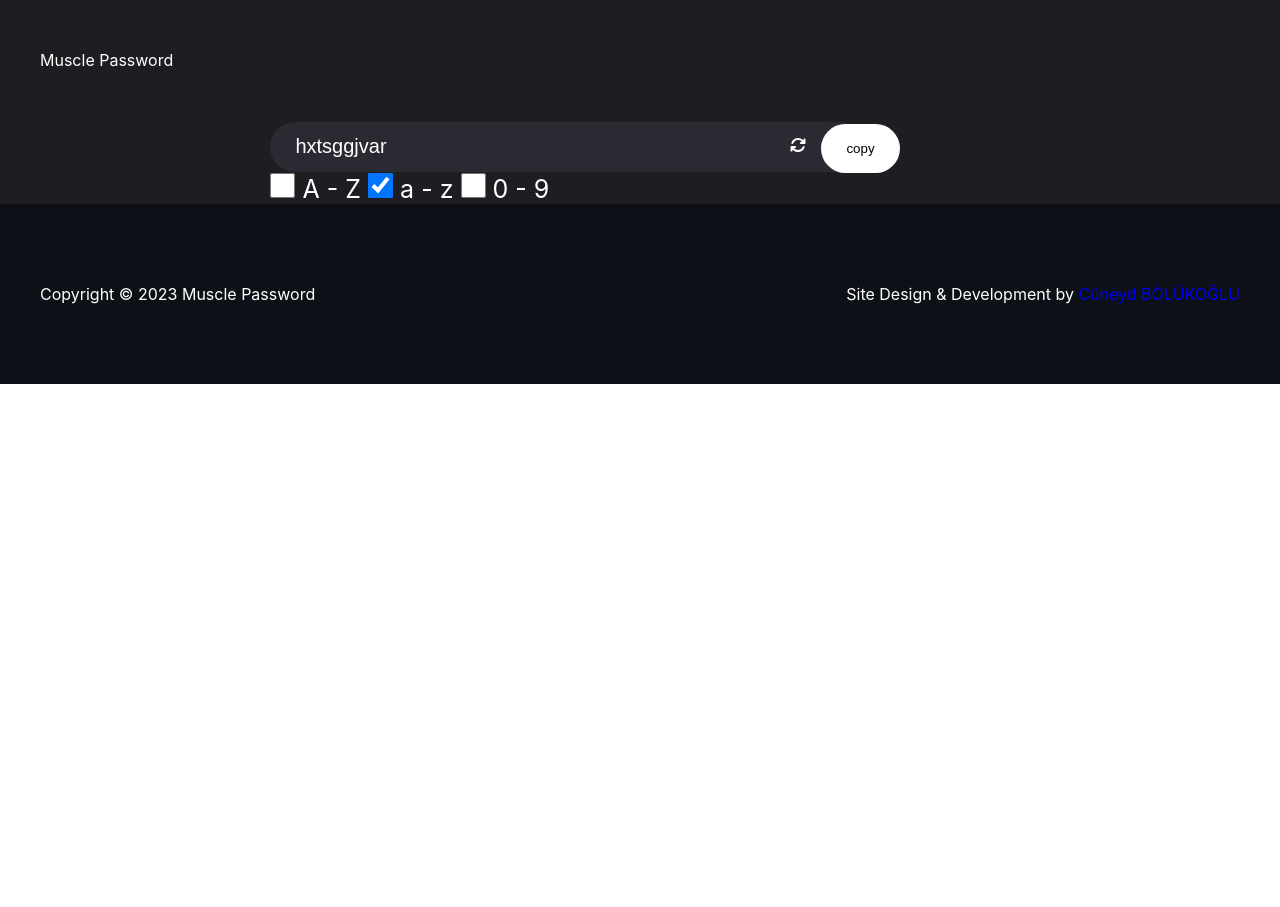
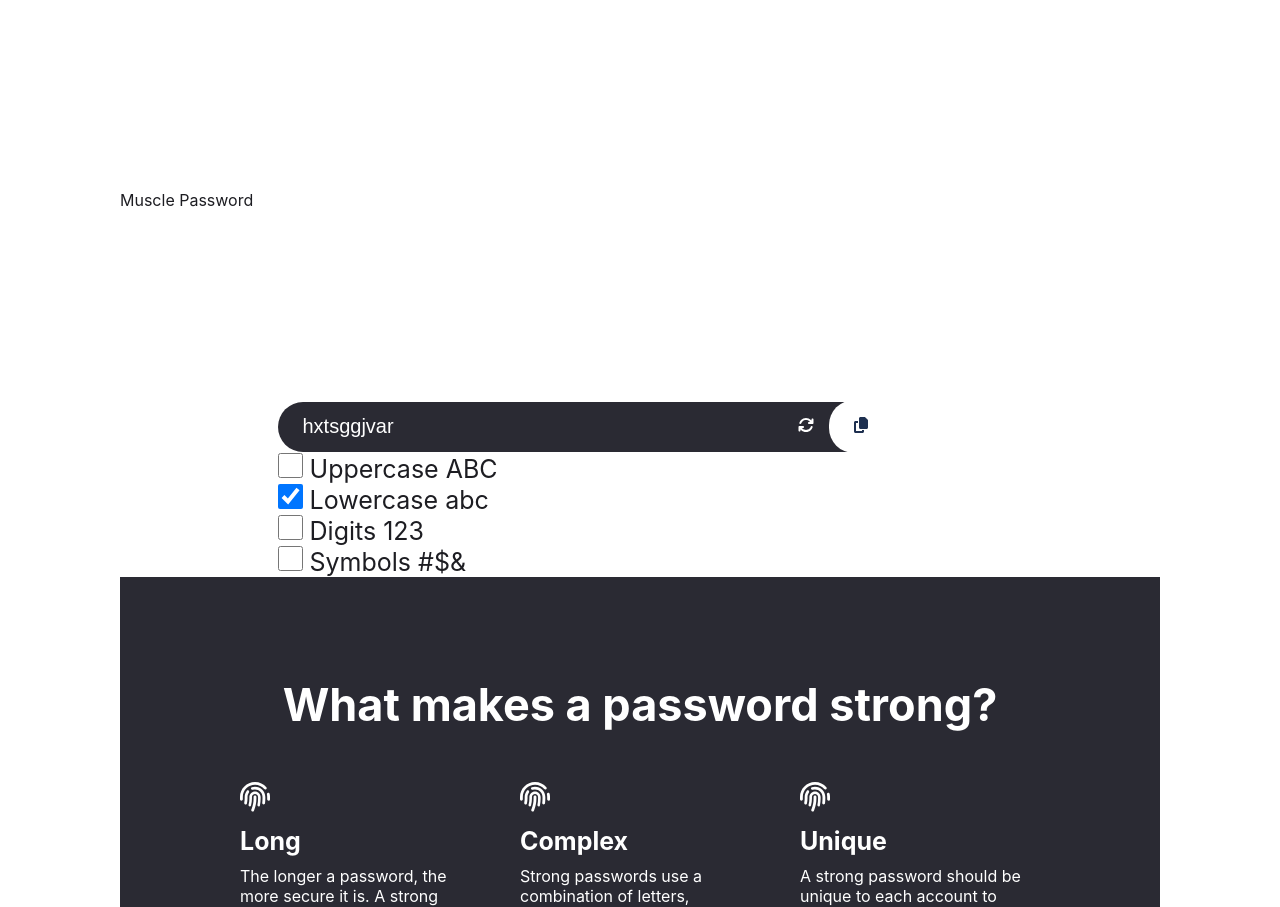
Before and after one commit to musclepassword/musclepassword, a React (Create React App) app: page / in a window 1280 px wide. Shown: the top 907 px of the page. Before the commit the page ends 800 px from the top, so only its background shows below. Built offline with nearby package versions, Linux system fonts and the light colour scheme.

Commit message:
components added

```diff
--- a/src/App.js
+++ b/src/App.js
@@ -1,61 +1,16 @@
-import React, { useEffect, useState } from "react";
+import React from "react";
 import Footer from "./components/footer";
 import Header from "./components/header";
+import GeneratePassword from "./components/generatepassword";
+import AboutGeneratePassword from "./components/aboutgeneratepassword";
 import './assets/style/global.scss';
-import syncIcon from './assets/img/arrows-rotate-solid.svg';
 
 function App() {
-  const [charSet, setcharSet] = useState("abcdefghijklmnopqrstuvwxyz");
-  const [password, setPassword] = useState("");
-
-  useEffect(() => {
-    generatePassword();
-  }, [])
-
-  const generatePassword = () => {
-    let length = 10;
-    const charSet = "abcdefghijklmnopqrstuvwxyz";
-    const charUpperCaseSet = "ABCDEFGHIJKLMNOPQRSTUVWXYZ";
-    const charNumberSet = "0123456789";
-    const charCharacterSet = "!@#$%^&";
-    let retVal = "";
-    // id ? (length = id) : length = parseInt(range.value);
-    for (var i = 0, n = charSet.length; i < length; ++i) {
-      retVal += charSet.charAt(Math.floor(Math.random() * n));
-    }
-    setPassword(retVal);
-  }
-
-  const copyClipboard = () => {
-    navigator.clipboard.writeText(password);
-    console.log("Copied the text: " + password);
-  }
-
   return (
-    <div className="App">
+    <div className="container">
       <Header />
-      <section className="generate-password">
-        <div>
-          <input className="input-text" type="text" value={password} />
-          <button className="button-transparent" onClick={() => generatePassword()}>
-            <img src={syncIcon} alt="syncicon" />
-          </button>
-          <button onClick={() => copyClipboard()}>
-            copy
-          </button>
-        </div>
-        <div>
-          <input type="checkbox" className="checkbox" name="vehicle1" value="A-Z" />
-          <label for="vehicle1"> A - Z </label>
-          <input type="checkbox" defaultChecked={true} className="checkbox" name="vehicle1" value="a-z" />
-          <label for="vehicle1"> a - z </label>
-          <input type="checkbox" id="number" className="checkbox" name="number" value="0-9" />
-          <label for="number"> 0 - 9 </label>
-        </div>
-      </section>
-      {/* <section className="who-password">
-        <h1>What is a random password generator?</h1>
-      </section> */}
+      <GeneratePassword />
+      <AboutGeneratePassword />
       <Footer />
     </div>
   );
--- a/src/assets/style/global.scss
+++ b/src/assets/style/global.scss
@@ -8,17 +8,23 @@ a {
 }
 
 header {
-    background-color: #1d1d22;
-    color: #fff;
+    // background-color: #1d1d22;
+    color: #1d1d22;
     justify-content: space-between;
     align-items: center;
     display: flex;
-    padding: 50px 40px;
+    padding: 50px 0px;
+    height: 300px;
+}
+
+.container {
+    padding-left: 120px;
+    padding-right: 120px;
 }
 
 .generate-password {
-    background-color: #1d1d22;
-    color: #fff;
+    // background-color: #1d1d22;
+    color: #1d1d22;
     justify-content: center;
     align-items: center;
     display: grid;
@@ -54,11 +60,11 @@ header {
         cursor: pointer;
     }
 
-    label{
+    label {
         user-select: none;
     }
 
-    .checkbox{
+    .checkbox {
         border-radius: 25px;
         padding: 60px;
         width: 25px;
@@ -66,16 +72,47 @@ header {
         color: #1d1d22;
     }
 
-    label{
+    label {
         font-size: 25px;
     }
 }
 
+.about-generate-password {
+    background-color: #2a2a33;
+    color: #fff;
+    padding: 100px;
+
+    h1{
+        font-size: 45px;
+        text-align: center;
+        padding-bottom: 50px;
+    }
+
+    .box-inclusive{
+        display: flex;
+
+        .box{
+            width: 350px;
+            padding: 0px 20px;
+
+            h2{
+                font-size: 25px;
+                padding-bottom: 10px;
+            }
+
+            img{
+                width: 30px;
+                padding-bottom: 10px;
+            }
+        }
+    }
+}
+
 footer {
-    background-color: #0d1117;
-    color: #fff;
+    // background-color: #0d1117;
+    color: #1d1d22;
     justify-content: space-between;
     align-items: center;
     display: flex;
-    padding: 80px 40px;
+    padding: 80px 0px;
 }
--- /dev/null
+++ b/src/components/aboutgeneratepassword/index.js
@@ -0,0 +1,30 @@
+import React from "react";
+import fingerIcon from '../../assets/img/fingerprint-solid.svg';
+
+function AboutGeneratePassword() {
+
+    return (
+        <section className="about-generate-password">
+            <h1>What makes a password strong?</h1>
+            <div className="box-inclusive">
+                <div className="box">
+                    <img src={fingerIcon} alt="fingericon" />
+                    <h2>Long</h2>
+                    <p>The longer a password, the more secure it is. A strong password should be at least 10 characters long.</p>
+                </div>
+                <div className="box">
+                    <img src={fingerIcon} alt="fingericon" />
+                    <h2>Complex</h2>
+                    <p>Strong passwords use a combination of letters, numbers, cases, and symbols to form an unpredictable string of characters that doesn't resemble words or names.</p>
+                </div>
+                <div className="box">
+                    <img src={fingerIcon} alt="fingericon" />
+                    <h2>Unique</h2>
+                    <p>A strong password should be unique to each account to reduce vulnerability in the event of a hack.</p>
+                </div>
+            </div>
+        </section>
+    );
+}
+
+export default AboutGeneratePassword;
--- a/src/components/footer/index.js
+++ b/src/components/footer/index.js
@@ -2,7 +2,7 @@ function Footer() {
     return (
         <footer>
             <div>Copyright © 2023 Muscle Password</div>
-            <div>Site Design & Development by <a href="http://www.cuneydbolukoglu.com">Cüneyd BÖLÜKOĞLU</a></div>
+            <div>Made by <a href="http://www.cuneydbolukoglu.com">Cüneyd BÖLÜKOĞLU</a></div>
         </footer>
     );
 }
--- /dev/null
+++ b/src/components/generatepassword/index.js
@@ -0,0 +1,60 @@
+import React, { useEffect, useState } from "react";
+import syncIcon from '../../assets/img/arrows-rotate-solid.svg';
+import copyIcon from '../../assets/img/copy-solid.svg';
+
+function GeneratePassword() {
+    const [charSet, setcharSet] = useState("abcdefghijklmnopqrstuvwxyz");
+    const [password, setPassword] = useState("");
+
+    useEffect(() => {
+        generatePassword();
+    }, [])
+
+    const generatePassword = () => {
+        let length = 10;
+        const charSet = "abcdefghijklmnopqrstuvwxyz";
+        const charUpperCaseSet = "ABCDEFGHIJKLMNOPQRSTUVWXYZ";
+        const charNumberSet = "0123456789";
+        const charCharacterSet = "!@#$%^&";
+        let retVal = "";
+        // id ? (length = id) : length = parseInt(range.value);
+        for (var i = 0, n = charSet.length; i < length; ++i) {
+            retVal += charSet.charAt(Math.floor(Math.random() * n));
+        }
+        setPassword(retVal);
+    }
+
+    const copyClipboard = () => {
+        navigator.clipboard.writeText(password);
+        console.log("Copied the text: " + password);
+    }
+
+    return (
+        <section className="generate-password">
+            <div>
+                <input className="input-text" type="text" value={password} />
+                <button className="button-transparent" onClick={() => generatePassword()}>
+                    <img src={syncIcon} alt="syncicon" />
+                </button>
+                <button onClick={() => copyClipboard()}>
+                    <img src={copyIcon} alt="copyicon" />
+                </button>
+            </div>
+            <div>
+                <input type="checkbox" className="checkbox" name="vehicle1" value="ABC" />
+                <label for="vehicle1"> Uppercase ABC </label>
+                <br />
+                <input type="checkbox" defaultChecked={true} className="checkbox" name="vehicle1" value="abc" />
+                <label for="vehicle1"> Lowercase abc </label>
+                <br />
+                <input type="checkbox" id="number" className="checkbox" name="number" value="123" />
+                <label for="number"> Digits 123 </label>
+                <br />
+                <input type="checkbox" id="number" className="checkbox" name="number" value="#$&" />
+                <label for="number"> Symbols #$& </label>
+            </div>
+        </section>
+    );
+}
+
+export default GeneratePassword;
```
Also changed, not shown: src/assets/img/copy-solid.svg (added), src/assets/img/fingerprint-solid.svg (added).
